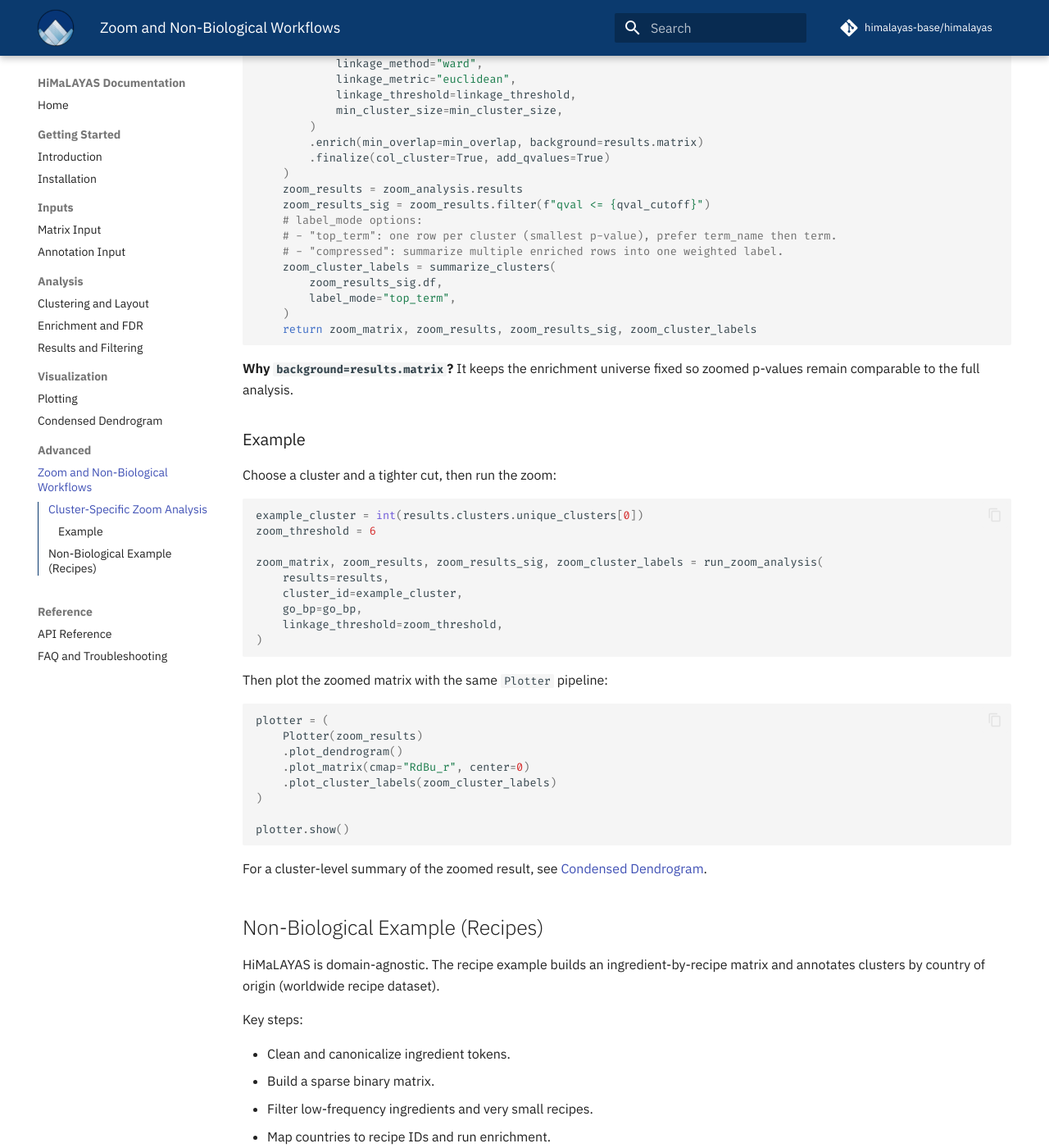
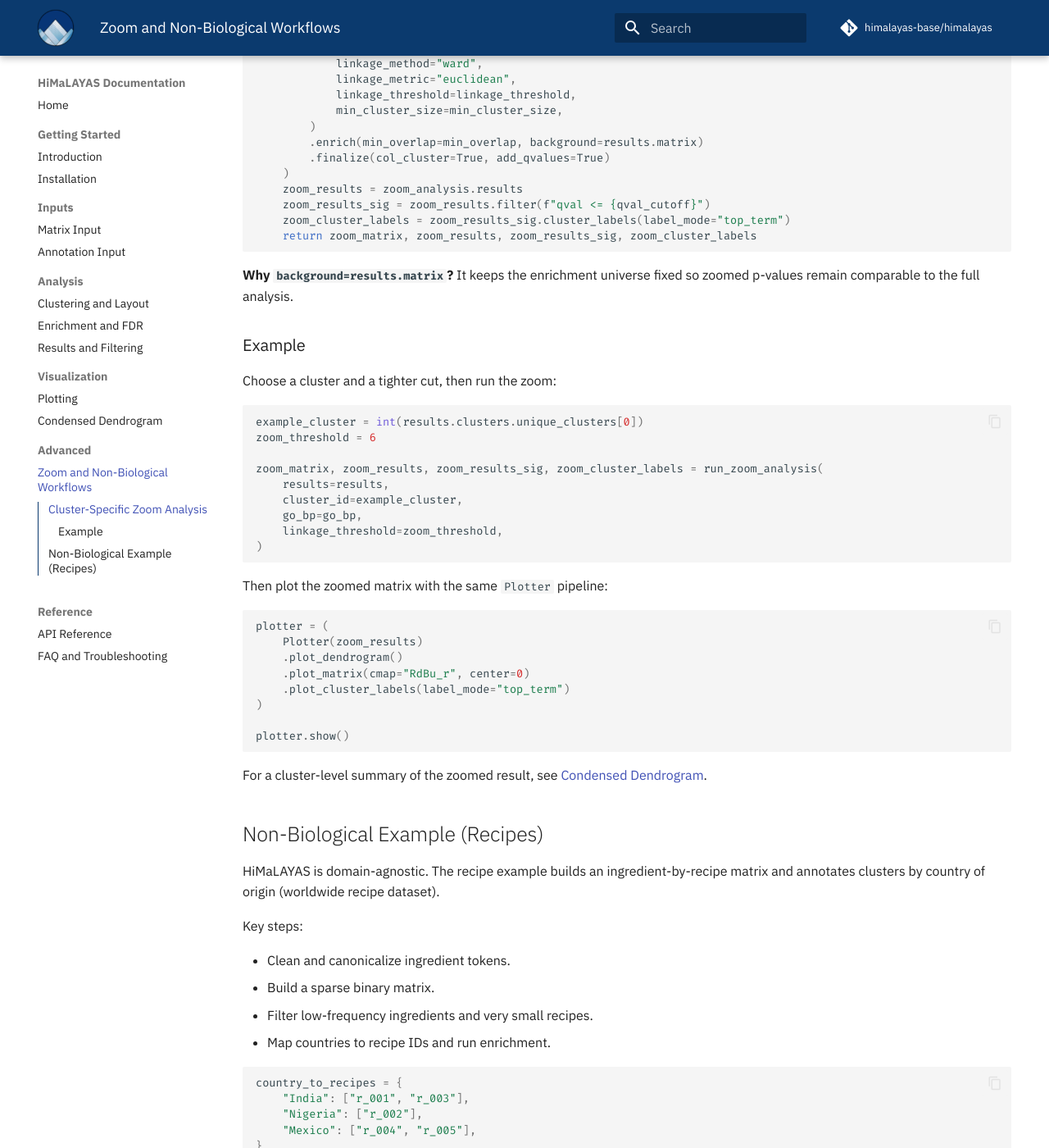
Before and after one commit to himalayas-base/himalayas-docs, an MkDocs documentation site: the page built from docs/9_advanced_workflows.md, in a window 1280 px wide and 1400 px high, scrolled down 833 px. Shown: the whole window at 82% size. Built offline with MkDocs 1.6.1 and Material for MkDocs 9.7.7, drawn with Linux system fonts in a browser that asks for light colours; comment, search, counter and statistics services are not loaded; some of the changed text lies outside the part shown.

Commit message:
update docs

````diff
--- a/docs/9_advanced_workflows.md
+++ b/docs/9_advanced_workflows.md
@@ -41,13 +41,7 @@
     )
     zoom_results = zoom_analysis.results
     zoom_results_sig = zoom_results.filter(f"qval <= {qval_cutoff}")
-    # label_mode options:
-    # - "top_term": one row per cluster (smallest p-value), prefer term_name then term.
-    # - "compressed": summarize multiple enriched rows into one weighted label.
-    zoom_cluster_labels = summarize_clusters(
-        zoom_results_sig.df,
-        label_mode="top_term",
-    )
+    zoom_cluster_labels = zoom_results_sig.cluster_labels(label_mode="top_term")
     return zoom_matrix, zoom_results, zoom_results_sig, zoom_cluster_labels
 ```
 
@@ -76,7 +70,7 @@
     Plotter(zoom_results)
     .plot_dendrogram()
     .plot_matrix(cmap="RdBu_r", center=0)
-    .plot_cluster_labels(zoom_cluster_labels)
+    .plot_cluster_labels(label_mode="top_term")
 )
 
 plotter.show()
@@ -119,8 +113,5 @@
 
 results = analysis.results
 results_sig = results.filter("qval <= 0.05")
-# label_mode options:
-# - "top_term": one row per cluster (smallest p-value), prefer term_name then term.
-# - "compressed": summarize multiple enriched rows into one weighted label.
-cluster_labels = summarize_clusters(results_sig.df, label_mode="top_term")
+cluster_labels = results_sig.cluster_labels(label_mode="top_term")
 ```
````
Also changed, not shown: docs/5_enrichment.md (+1 -1 lines).
